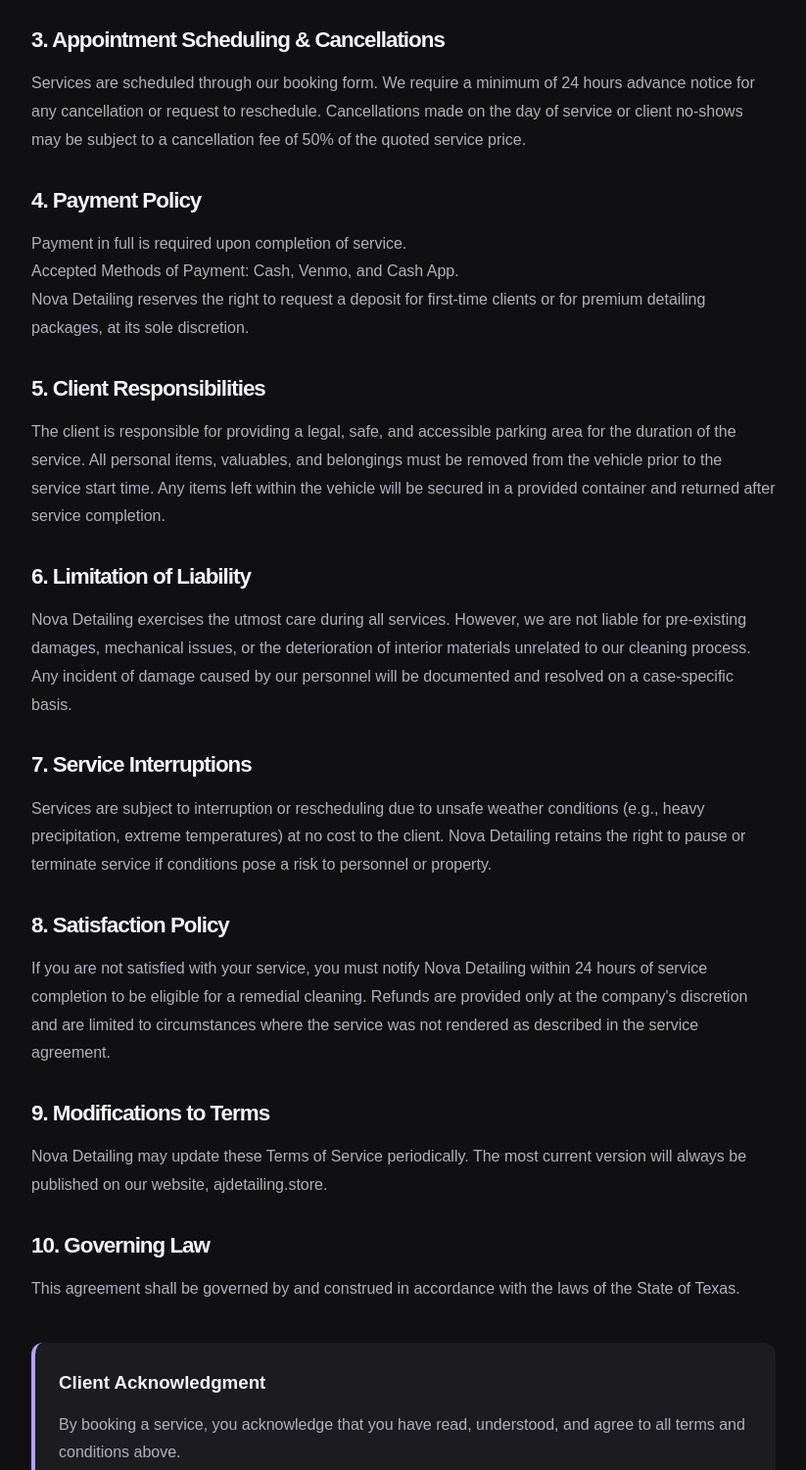
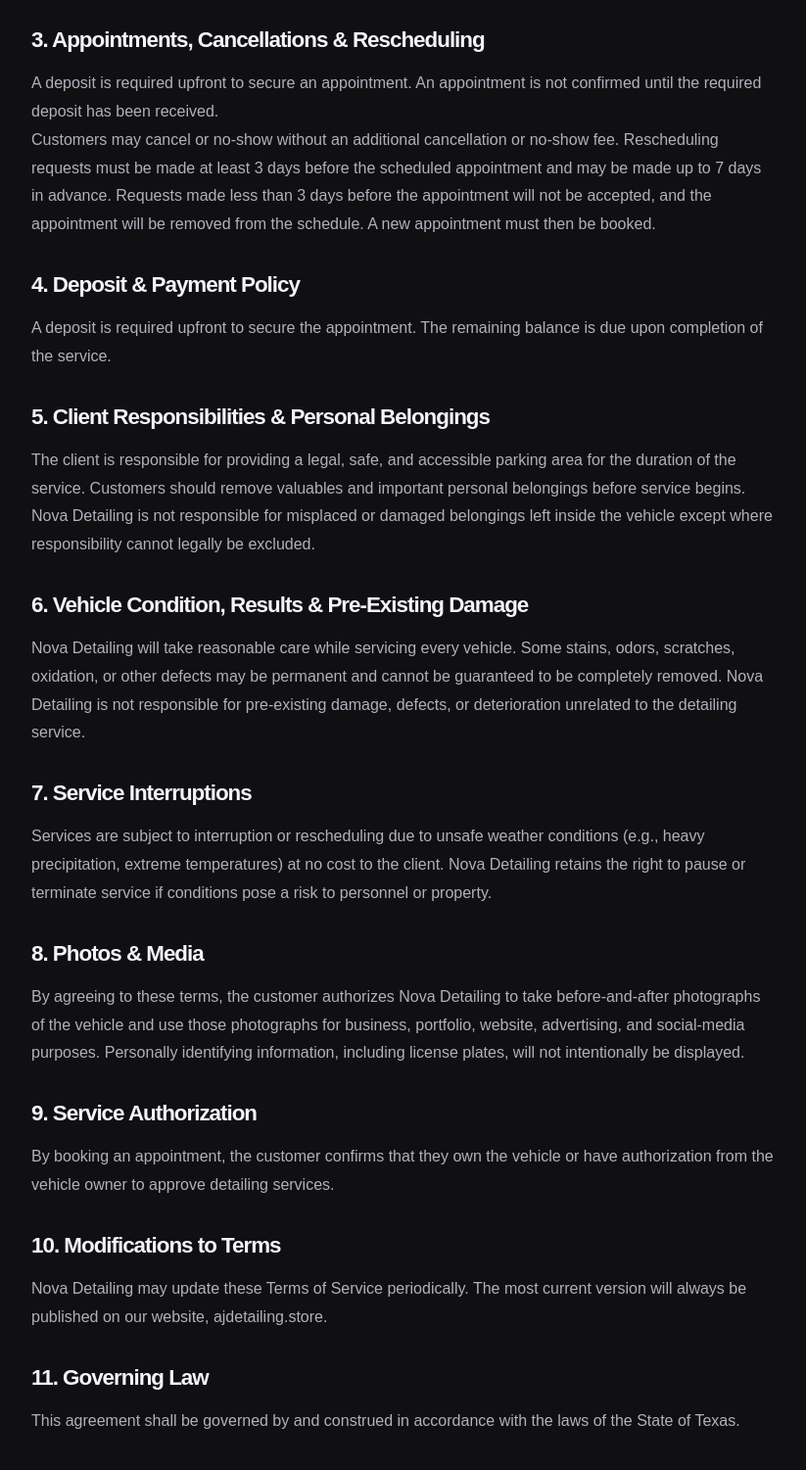
Before and after one commit to brawliscool/brawliscool.github.io, a website: page terms.html in a window 1280 px wide. Shown: the part 900-2401 px from the top of the page at 98% size, without its empty margins (228-1051 px from the left). Drawn offline with Linux system fonts and the light colour scheme.

Commit message:
Update Nova Detailing TOS booking policies

```diff
--- a/terms.html
+++ b/terms.html
@@ -116,7 +116,7 @@
         </div>
 
         <div class="terms-meta">
-            <p><strong>Effective Date:</strong> December 12, 2025</p>
+            <p><strong>Effective Date:</strong> October 7, 2026</p>
             <p><strong>Business Name:</strong> Nova Detailing</p>
             <p><strong>Service Type:</strong> Mobile Automotive Detailing</p>
             <p><strong>Website:</strong> ajdetailing.store</p>
@@ -134,25 +134,24 @@
         </div>
 
         <div class="terms-section">
-            <h2>3. Appointment Scheduling & Cancellations</h2>
-            <p>Services are scheduled through our booking form. We require a minimum of 24 hours advance notice for any cancellation or request to reschedule. Cancellations made on the day of service or client no-shows may be subject to a cancellation fee of 50% of the quoted service price.</p>
+            <h2>3. Appointments, Cancellations & Rescheduling</h2>
+            <p>A deposit is required upfront to secure an appointment. An appointment is not confirmed until the required deposit has been received.</p>
+            <p>Customers may cancel or no-show without an additional cancellation or no-show fee. Rescheduling requests must be made at least 3 days before the scheduled appointment and may be made up to 7 days in advance. Requests made less than 3 days before the appointment will not be accepted, and the appointment will be removed from the schedule. A new appointment must then be booked.</p>
         </div>
 
         <div class="terms-section">
-            <h2>4. Payment Policy</h2>
-            <p>Payment in full is required upon completion of service.</p>
-            <p>Accepted Methods of Payment: Cash, Venmo, and Cash App.</p>
-            <p>Nova Detailing reserves the right to request a deposit for first-time clients or for premium detailing packages, at its sole discretion.</p>
+            <h2>4. Deposit & Payment Policy</h2>
+            <p>A deposit is required upfront to secure the appointment. The remaining balance is due upon completion of the service.</p>
         </div>
 
         <div class="terms-section">
-            <h2>5. Client Responsibilities</h2>
-            <p>The client is responsible for providing a legal, safe, and accessible parking area for the duration of the service. All personal items, valuables, and belongings must be removed from the vehicle prior to the service start time. Any items left within the vehicle will be secured in a provided container and returned after service completion.</p>
+            <h2>5. Client Responsibilities & Personal Belongings</h2>
+            <p>The client is responsible for providing a legal, safe, and accessible parking area for the duration of the service. Customers should remove valuables and important personal belongings before service begins. Nova Detailing is not responsible for misplaced or damaged belongings left inside the vehicle except where responsibility cannot legally be excluded.</p>
         </div>
 
         <div class="terms-section">
-            <h2>6. Limitation of Liability</h2>
-            <p>Nova Detailing exercises the utmost care during all services. However, we are not liable for pre-existing damages, mechanical issues, or the deterioration of interior materials unrelated to our cleaning process. Any incident of damage caused by our personnel will be documented and resolved on a case-specific basis.</p>
+            <h2>6. Vehicle Condition, Results & Pre-Existing Damage</h2>
+            <p>Nova Detailing will take reasonable care while servicing every vehicle. Some stains, odors, scratches, oxidation, or other defects may be permanent and cannot be guaranteed to be completely removed. Nova Detailing is not responsible for pre-existing damage, defects, or deterioration unrelated to the detailing service.</p>
         </div>
 
         <div class="terms-section">
@@ -161,25 +160,30 @@
         </div>
 
         <div class="terms-section">
-            <h2>8. Satisfaction Policy</h2>
-            <p>If you are not satisfied with your service, you must notify Nova Detailing within 24 hours of service completion to be eligible for a remedial cleaning. Refunds are provided only at the company's discretion and are limited to circumstances where the service was not rendered as described in the service agreement.</p>
+            <h2>8. Photos & Media</h2>
+            <p>By agreeing to these terms, the customer authorizes Nova Detailing to take before-and-after photographs of the vehicle and use those photographs for business, portfolio, website, advertising, and social-media purposes. Personally identifying information, including license plates, will not intentionally be displayed.</p>
         </div>
 
         <div class="terms-section">
-            <h2>9. Modifications to Terms</h2>
+            <h2>9. Service Authorization</h2>
+            <p>By booking an appointment, the customer confirms that they own the vehicle or have authorization from the vehicle owner to approve detailing services.</p>
+        </div>
+
+        <div class="terms-section">
+            <h2>10. Modifications to Terms</h2>
             <p>Nova Detailing may update these Terms of Service periodically. The most current version will always be published on our website, ajdetailing.store.</p>
         </div>
 
         <div class="terms-section">
-            <h2>10. Governing Law</h2>
+            <h2>11. Governing Law</h2>
             <p>This agreement shall be governed by and construed in accordance with the laws of the State of Texas.</p>
         </div>
 
         <div class="terms-acknowledgment">
             <h3>Client Acknowledgment</h3>
-            <p>By booking a service, you acknowledge that you have read, understood, and agree to all terms and conditions above.</p>
+            <p>By submitting a booking and paying the required deposit, you acknowledge that you have read, understood, and agree to these Terms of Service.</p>
         </div>
-    </main><footer><div class="wrap footer-top"><a class="logo" href="index.html" aria-label="Nova Detailing home"><span class="brand-mark" aria-hidden="true">✦</span><span>NOVA<small>DETAILING</small></span></a><p>A fresh start for your car.<br>Personal care. Right at your doorstep.</p></div><div class="wrap footer-bottom"><span>© 2026 Nova Detailing</span><div><a href="privacy.html">Privacy</a><a href="terms.html">Terms</a></div><span>Fairfield, TX · Longview coming soon</span></div></footer><div class="mobile-dock"><a href="index.html#contact">Request a detail</a></div>
+    </main><footer><div class="wrap footer-top"><a class="logo" href="index.html" aria-label="Nova Detailing home"><span class="brand-mark" aria-hidden="true">✦</span><span>NOVA<small>DETAILING</small></span></a><p>A fresh start for your car.<br>Personal care. Right at your doorstep.</p></div><div class="wrap footer-bottom"><span>© 2026 Nova Detailing</span><div><a href="privacy.html">Privacy</a><a href="terms.html">TOS</a></div><span>Fairfield, TX · Longview coming soon</span></div></footer><div class="mobile-dock"><a href="index.html#contact">Request a detail</a></div>
 
 
 </body>
```
